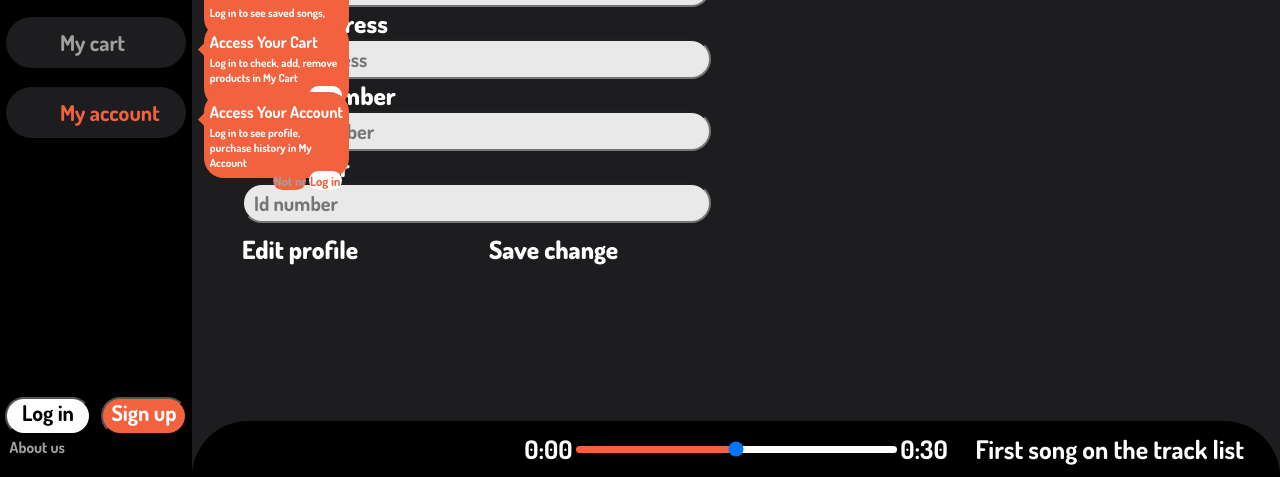
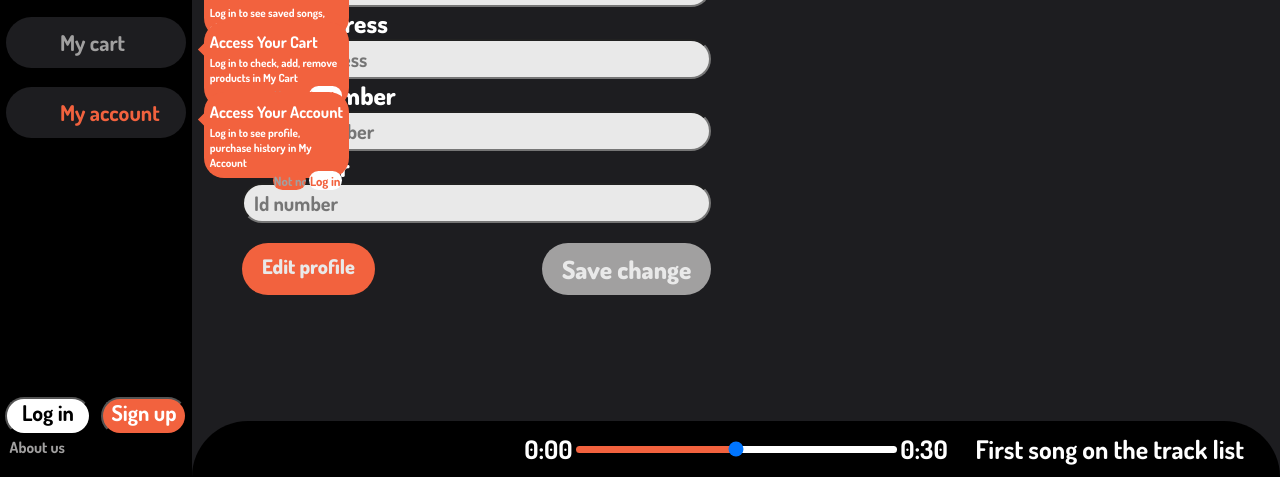
Before and after one commit to nKay83/Classic-Groove, a PHP site: page /index.php?page=myAccount in a window 1280 px wide. Shown: the part 323-800 px from the top of the page. Run offline with PHP 8.4, Linux system fonts and the light colour scheme; some libraries are stand-ins or nearby versions.

Commit message:
myAccount

```diff
--- a/src/style/myAccount.css
+++ b/src/style/myAccount.css
@@ -85,7 +85,34 @@
 }
 
 #myaccount .button{
-    margin: 10px auto;
-    display: grid;
-    grid-template-columns: 1fr 1fr;
+    margin: 20px 0px 0px 0px;
+    display: flex;
+    justify-content: space-between;
+    width: 95%;
 }
+#myaccount .btn1{
+    font-size: 20px;
+    color: var(--gr2);
+    background: var(--ora);
+    padding: 10px 20px 10px 20px;
+    text-align: center;
+    border-radius: 50px;
+    cursor: pointer;
+}
+#myaccount .btn2{
+    text-align: center;
+    padding: 10px 20px 10px 20px;
+    text-decoration: none;
+    color: var(--gr2);
+    background: var(--gr1);
+    border-radius: 50px;
+    cursor: pointer;
+}
+#myaccount .btn1:hover, btn1:focus, btn1:active{
+    -webkit-transform: scale(1.1);
+    transform: scale(1.1);
+}
+#myaccount .btn2:hover, btn2:focus, btn2:active{
+    -webkit-transform: scale(1.1);
+    transform: scale(1.1);
+}
```
